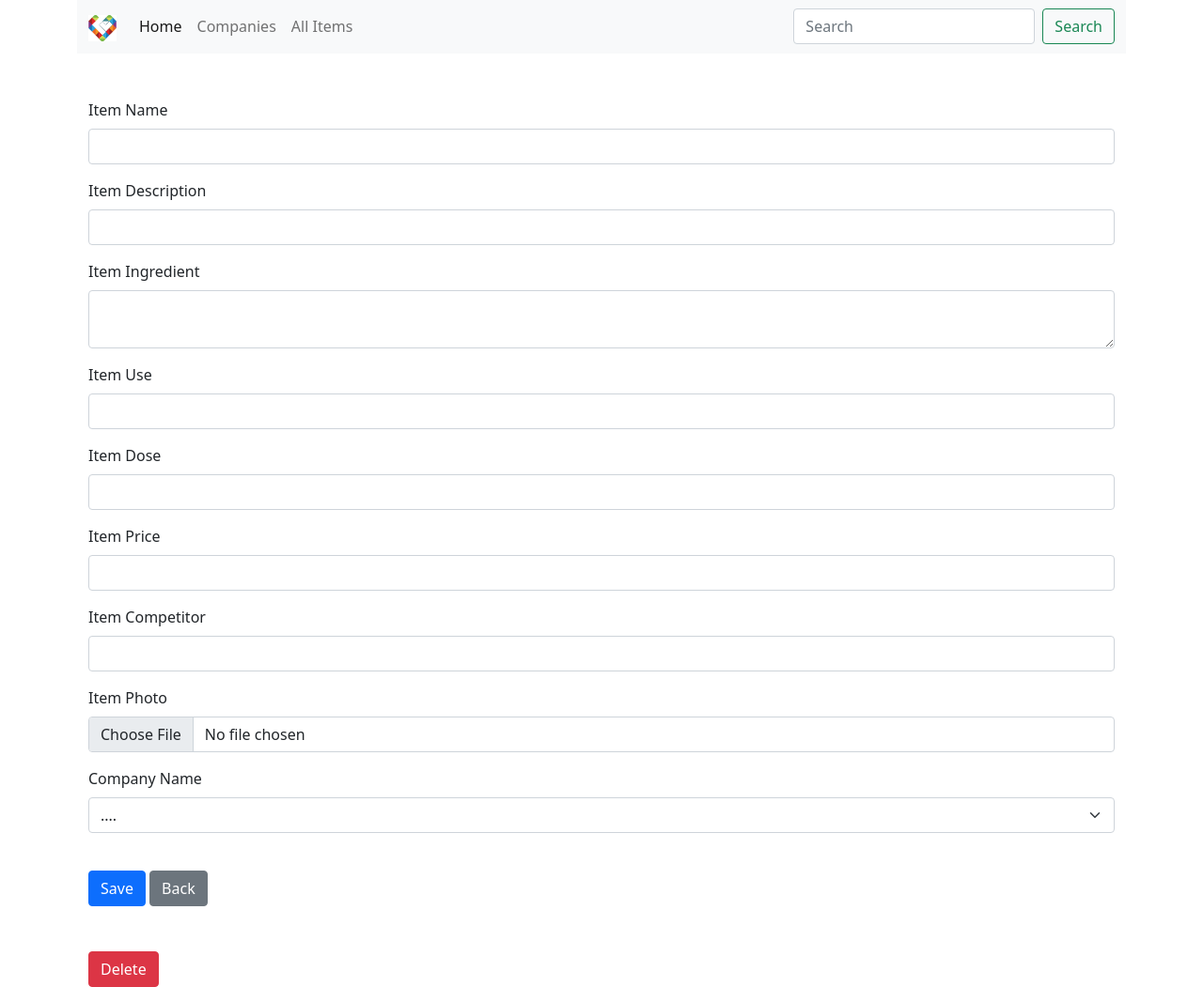
After one commit to mjailani90/Medicaments_app, a Flask app: template templates/editItem.html in a window 1280 px wide. The commit adds this page. Shown: the whole page at 94% size. Run offline with Flask 2, Linux system fonts and the light colour scheme; the template is opened without the code that fills it, so the values that code supplies are empty; some libraries are stand-ins or nearby versions.

Commit message:
alot of changes

```diff
--- a/app.py
+++ b/app.py
@@ -1,6 +1,8 @@
+import re
 from flask import Flask, render_template,request,redirect,url_for
 from flask_sqlalchemy import *
 from sqlalchemy import text
+from sqlalchemy.orm import backref
 from werkzeug.utils import secure_filename
 
 app = Flask(__name__)
@@ -16,6 +18,7 @@ class company(db.Model):
     id = db.Column(db.Integer, primary_key=True, autoincrement=True)
     CompanyName = db.Column(db.String())
     CompanyLogo = db.Column(db.String())
+    Items = db.relationship('Item',backref='owner')
 
     def __init__(self,CompanyName,CompanyLogo) -> None:
         self.CompanyName = CompanyName
@@ -36,8 +39,9 @@ class Item(db.Model):
     ItemDose = db.Column(db.String(),nullable=True)
     ItemPrice = db.Column(db.Float(),nullable=True)
     ItemCompetitor = db.Column(db.String(),nullable=True)
+    CompanyID = db.Column(db.Integer,db.ForeignKey('company.id'))
 
-    def __init__(self,ItemName,ItemPhoto,ItemDesc,ItemIngredient,ItemUse,ItemDose,ItemPrice,ItemCompetitor,Company) -> None:
+    def __init__(self,ItemName,ItemPhoto,ItemDesc,ItemIngredient,ItemUse,ItemDose,ItemPrice,ItemCompetitor,CompanyID) -> None:
         self.ItemName = ItemName
         self.ItemPhoto = ItemPhoto
         self.ItemDesc = ItemDesc
@@ -46,10 +50,10 @@ class Item(db.Model):
         self.ItemDose = ItemDose
         self.ItemPrice = ItemPrice
         self.ItemCompetitor = ItemCompetitor
-        self.Company = Company
+        self.CompanyID = CompanyID
 
     def __repr__(self):
-        return f"company('{self.id}','{self.ItemName}','{self.ItemPhoto}','{self.ItemDesc}','{self.ItemIngredient}','{self.ItemUse}','{self.ItemDose}','{self.ItemPrice}','{self.ItemCompetitor}','{self.Company}')"
+        return f"company('{self.id}','{self.ItemName}','{self.ItemPhoto}','{self.ItemDesc}','{self.ItemIngredient}','{self.ItemUse}','{self.ItemDose}','{self.ItemPrice}','{self.ItemCompetitor}','{self.CompanyID}')"
 
 class User(db.Model):
     __tablename__ = "User"
@@ -78,11 +82,17 @@ def create_table():
 
 @app.route('/',methods=['GET','POST'])
 def main():
-    sql = text('SELECT * FROM  company ORDER BY random() LIMIT 6;')
-    companies = db.engine.execute(sql)
-    return render_template("home.html",companies = companies)
+    if request.method=='GET':
+        sql = text('SELECT * FROM  company ORDER BY random() LIMIT 6;')
+        companies = db.engine.execute(sql)
+        return render_template("home.html",companies = companies)
+    else:
+        txtSearch = request.form.get('txtSearch')
+        if txtSearch=='admin':
+            return redirect("/admin/", code=302)
+        else:
+            return render_template('edititem.html')
 
-# db.init_app(app)
 
 @app.route('/item/')
 def item():
@@ -106,14 +116,15 @@ def admin():
         comp = db.session.query(company).filter_by(id=args['company']).first()
         return render_template('editCompany.html',comp= comp)
     elif 'item' in args:
-        pass
+        item = db.session.query(Item).filter_by(id=args['item']).first()
+        return render_template('edititem.html',Items= item)
     else:
         comps = company.query.all()
-        return render_template('admin.html',compaies=comps)
+        item = Item.query.all()
+        return render_template('admin.html',compaies=comps,Items=item)
 
 
 @app.route('/admin/company', methods=['POST'])
-
 def addCompany():
     frm = request.form
     photofilename=''
@@ -142,10 +153,7 @@ def addCompany():
 
 @app.route('/login/')
 def login():
-
     return render_template('login.html')
-
-
 
 
 if __name__ == "__main__":
--- a/templates/base.html
+++ b/templates/base.html
@@ -52,10 +52,11 @@
                 <a class="nav-link" href="#">All Items</a>
               </li>
             </ul>
-            <form class="d-flex">
+            <form class="d-flex" action="/" method="post">
               <input
                 class="form-control me-2"
                 type="search"
+                name="txtSearch"
                 placeholder="Search"
                 aria-label="Search"
               />
--- /dev/null
+++ b/templates/editItem.html
@@ -0,0 +1,105 @@
+{% extends "base.html" %} {% block title %}Home Page{% endblock %} {% block
+content %} <br /><br />
+
+<div class="container-sm">
+  <form
+    id="addCompany"
+    action="/admin/item"
+    method="post"
+    enctype="multipart/form-data"
+  >
+    <div class="mb-3">
+      <label for="itemName" class="form-label">Item Name</label>
+      <input
+        type="text"
+        class="form-control"
+        name="itemName"
+        value="{{ Items.ItemName }}"
+      />
+    </div>
+    <div class="mb-3">
+      <label for="itemDescription" class="form-label">Item Description</label>
+      <input
+        type="text"
+        class="form-control"
+        name="itemDescription"
+        value="{{ Items.ItemDesc }}"
+      />
+    </div>
+    <div class="mb-3">
+      <label for="itemIngredient" class="form-label">Item Ingredient</label>
+      <textarea
+        type="text"
+        class="form-control"
+        name="itemIngredient"
+        value="{{ Items.ItemIngredient }}"
+      ></textarea>
+    </div>
+    <div class="mb-3">
+      <label for="itemUse" class="form-label">Item Use</label>
+      <input
+        type="text"
+        class="form-control"
+        name="itemUse"
+        value="{{ Items.itemUse }}"
+      />
+    </div>
+    <div class="mb-3">
+      <label for="itemDose" class="form-label">Item Dose</label>
+      <input
+        type="text"
+        class="form-control"
+        name="itemDose"
+        value="{{ Items.itemDose }}"
+      />
+    </div>
+    <div class="mb-3">
+      <label for="itemPrice" class="form-label">Item Price</label>
+      <input
+        type="text"
+        class="form-control"
+        name="itemPrice"
+        value="{{ Items.itemPrice }}"
+      />
+    </div>
+    <div class="mb-3">
+      <label for="itemCompetitor" class="form-label">Item Competitor</label>
+      <input
+        type="text"
+        class="form-control"
+        name="itemCompetitor"
+        value="{{ Items.itemCompetitor }}"
+      />
+    </div>
+    <div class="mb-3">
+      <label for="formFile" class="form-label">Item Photo</label>
+      <input
+        class="form-control"
+        name="companyphoto"
+        type="file"
+        id="formFile"
+      />
+    </div>
+    <div class="mb-3">
+      <label for="formFile" class="form-label">Company Name</label>
+      <select
+        name="CompanyName"
+        id="CompanyName"
+        class="form-select"
+        aria-label="Default select example"
+      >
+        <option selected>....</option>
+        <option value="1">One</option>
+        <option value="2">Two</option>
+        <option value="3">Three</option>
+      </select>
+    </div>
+    <input type="hidden" name="ItemID" value="{{ Items.id }}" />
+    <br />
+    <button type="submit" class="btn btn-primary">Save</button>
+    <a href="/admin/" class="btn btn-secondary">Back</a>
+    <br /><br /><br />
+    <button type="submit" class="btn btn-danger">Delete</button>
+  </form>
+</div>
+{% endblock %}
```
Also changed, not shown: templates/admin.html (+54 -3 lines), templates/home.html (+12 -8 lines), Database.db, static/companies/medex_logo.jpg (added).
